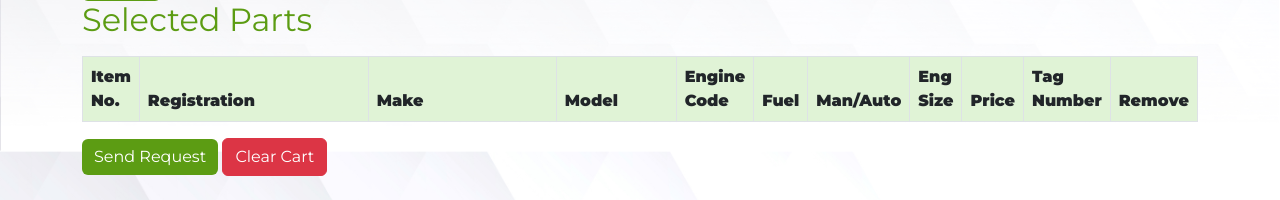
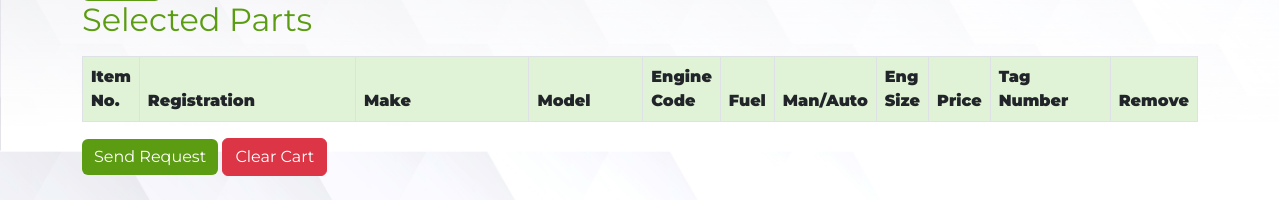
Before and after one commit to Silverlake-nacho/Silverlake-export, a Python web app: template templates/index.html in a window 1280 px wide. Shown: the part 702-902 px from the top of the page. Run offline with Jinja, Linux system fonts and the light colour scheme; the template is opened without the code that fills it, so the values that code supplies are empty; some libraries are stand-ins or nearby versions.

Commit message:
Update index.html

```diff
--- a/templates/index.html
+++ b/templates/index.html
@@ -297,7 +297,7 @@
       <th>Man/Auto</th>
       <th>Eng Size</th>
       <th>Price</th>
-	  <th>Tag Number</th>
+	  <th style="min-width: 120px;">Tag Number</th>
       <th>Remove</th>
     </tr>
   </thead>
```
